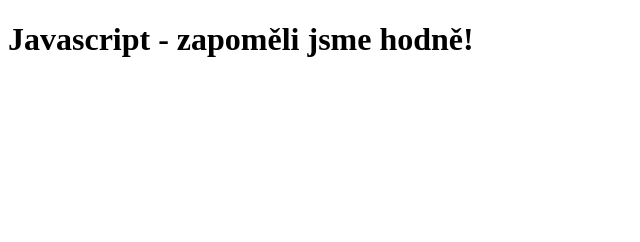
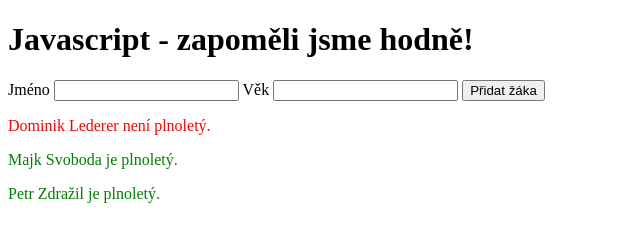
Before and after one commit to koukol18/co-vsechno-jsme-zapomneli, a plain HTML site: page index.html in a window 1280 px wide. Shown: the whole page, without its empty margins (0-640 px from the left). Drawn offline with Linux system fonts and the light colour scheme.

Commit message:
added lot of code

```diff
--- a/index.html
+++ b/index.html
@@ -8,6 +8,11 @@
   </head>
   <body>
     <h1> Javascript - zapoměli jsme hodně!</h1>
+    <label>Jméno</label>
+    <input type="text" class="jmeno">
+    <label>Věk</label>
+    <input type="text" class="vek">
+    <button class="tlacitko">Přidat žáka</button>
     <script src="script.js"></script>
   </body>
 </html>
--- a/script.js
+++ b/script.js
@@ -18,4 +18,31 @@ const zaci = [
   {jmeno: 'Dominik Lederer',rok: 2003, trida: '3.G'},
   {jmeno: 'Majk Svoboda',rok: 2001, trida: '3.G'},
   {jmeno: 'Petr Zdražil',rok: 2002, trida: '3.G'}
-];
+];/*
+for (let index = 0; index < zaci.length; index++) {
+
+  if ((2020 - zaci[index].rok) >= 18) {
+  console.log(zaci[index].jmeno + " je plnoletý.")
+} else {
+  console.log(zaci[index].jmeno + " není plnoletý.")
+};
+};
+
+console.log("-------------");
+*/
+
+zaci.forEach (zak => {
+  let stav = ((2020 - zak.rok) >= 18) ? " je plnoletý." : " není plnoletý.";
+  console.log(zak.jmeno + stav);
+
+  let p = document.createElement("p");
+  p.textContent = zak.jmeno + stav;
+  if ((2020 - zak.rok) >= 18) {
+  console.log(zak.jmeno + " je plnoletý.")
+  p.style.color = "green";
+} else {
+  console.log(zak.jmeno + " není plnoletý.")
+  p.style.color = "red";
+};
+  document.body.appendChild(p);
+})
```
